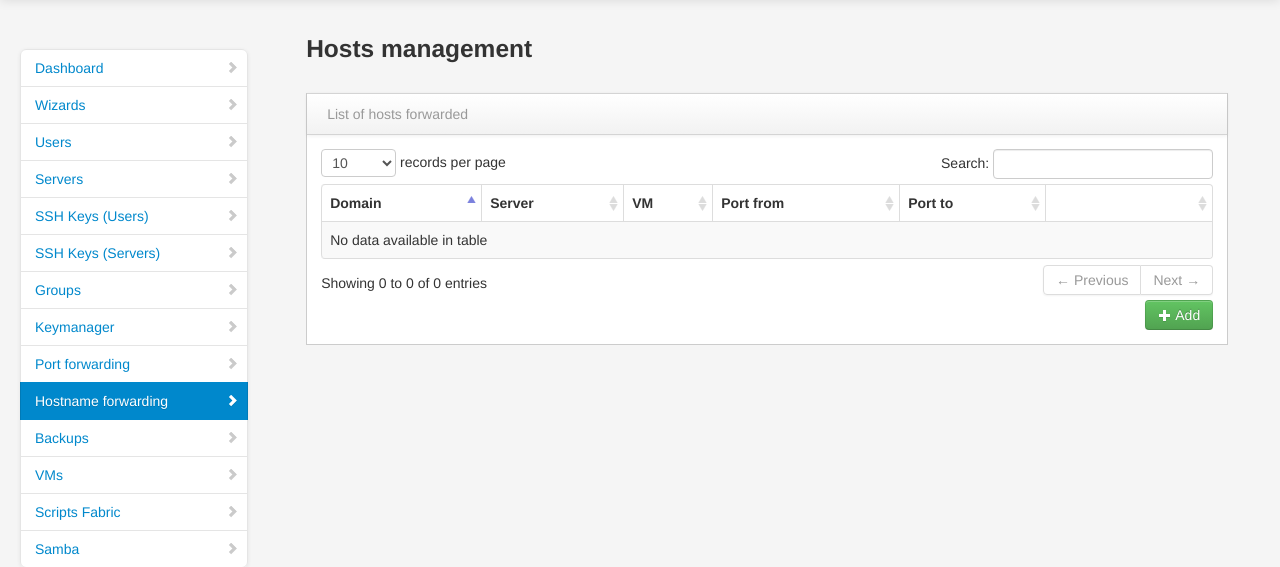
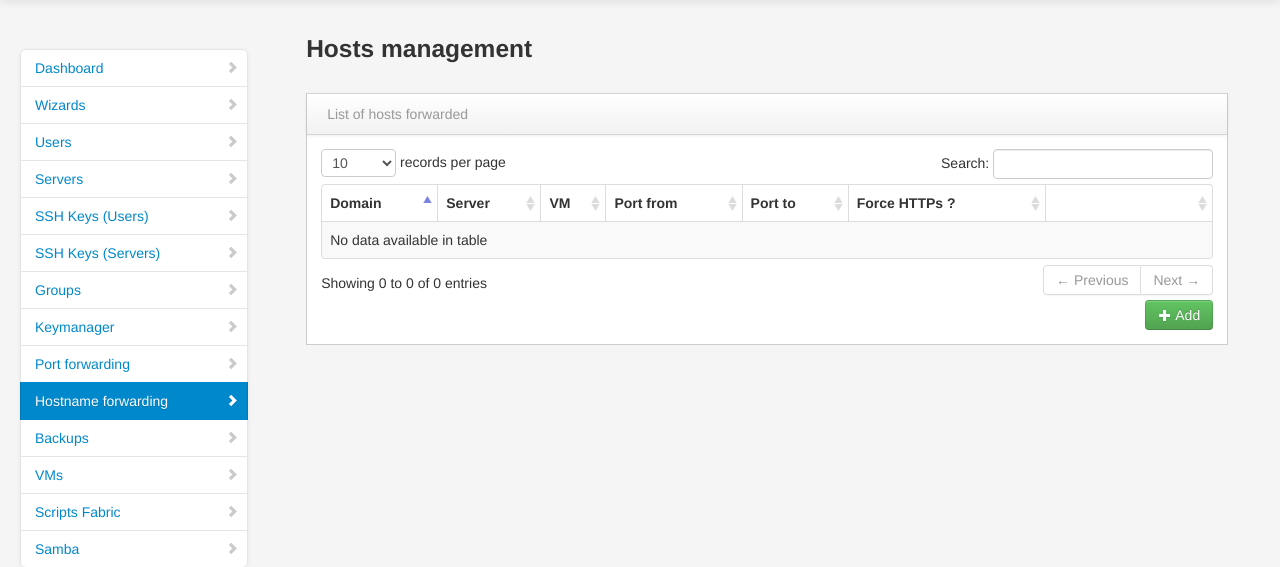
Before and after one commit to epfl-lts2/azimut-gestion, a Django app: page /hostnameforwarding/ in a window 1280 px wide. Shown: the part 41-608 px from the top of the page. Run offline with Django 3.2, Linux system fonts and the light colour scheme; the visitor is signed in with stand-in values (Sample User, id 1); data that the repository does not hold is empty; parts of the project's set-up code (start-up, migrations or seed data) failed here and were passed over; some libraries are stand-ins or nearby versions.

Commit message:
Force HTTPs

```diff
--- a/hostnameforwarding/models.py
+++ b/hostnameforwarding/models.py
@@ -11,6 +11,8 @@ class Hostnameforwarded(models.Model):
     port_from = models.IntegerField(default=80)
     port_to = models.IntegerField(default=80)
 
+    force_https = models.BooleanField(default=False)
+
     def clean(self):
         from django.core.exceptions import ValidationError
 
--- a/hostnameforwarding/templates/hostnameforwarding/hosts/list.html
+++ b/hostnameforwarding/templates/hostnameforwarding/hosts/list.html
@@ -27,6 +27,7 @@
 								<th>{% trans "VM" %}</th>
 								<th>{% trans "Port from" %}</th>
 								<th>{% trans "Port to" %}</th>
+								<th>{% trans "Force HTTPs ?" %}</th>
 								<th style="width: 150px;"></th>
 							</tr>
 						</thead>
@@ -38,6 +39,7 @@
 									<td>{{elem.server_to}} ({{elem.server_to.internal_ip}})</td>
 									<td>{{elem.port_from}}</td>
 									<td>{{elem.port_to}}</td>
+									<td>{{elem.force_https|yesno}}</td>
 									<td>
 										<a href="{% url 'hostnameforwarding.views.hosts_delete' elem.pk %}" class="btn btn-mini btn btn-danger" onclick="return confirm('{% trans "Are you sure ?" %}');"><i class="icon-remove icon-white"></i> {% trans "Delete" %}</a>
 										<a href="{% url 'hostnameforwarding.views.hosts_edit' elem.pk %}" class="btn btn-mini btn-primary"><i class="icon-pencil icon-white"></i> {% trans "Edit" %}</a>
--- a/hostnameforwarding/templates/hostnameforwarding/hosts/show.html
+++ b/hostnameforwarding/templates/hostnameforwarding/hosts/show.html
@@ -50,6 +50,11 @@
 									<div class="controls controls-txt">{{object.port_to}}</div>
 								</div>
 
+								<div class="control-group control-group-txt">
+									<label class="control-label control-label-txt">{% trans "Force HTTPs ?" %}</label>
+									<div class="controls controls-txt">{{object.force_https|yesno}}</div>
+								</div>
+
 							</fieldset>
 						</form>
 
--- a/hostnameforwarding/views.py
+++ b/hostnameforwarding/views.py
@@ -143,24 +143,28 @@ server {
 
 }
 """
+
     for host in obj.hoststoforward.all():
         script += """server {
     listen """ + str(host.port_from) + """;
     server_name """ + host.domain + """;
 
-    location / {
     """
 
-        if host.port_to == 80:
-            script += """        proxy_pass http://""" + host.server_to.internal_ip + """/;
-    """
-        else:
-            script += """        proxy_pass http://""" + host.server_to.internal_ip + """:""" + str(host.port_to) + """/;
-    """
+        if not host.force_https:
+            script += """location / {
+            """
 
-        script += """        access_log off;
-    }
-    """
+            if host.port_to == 80:
+                script += """        proxy_pass http://""" + host.server_to.internal_ip + """/;
+        """
+            else:
+                script += """        proxy_pass http://""" + host.server_to.internal_ip + """:""" + str(host.port_to) + """/;
+        """
+
+            script += """        access_log off;
+        }
+        """
 
         if host.port_from == 443 and settings.NGNIX_SSL_PEM != '' and settings.NGNIX_SSL_KEY != '':
             script += """        ssl on;
@@ -170,6 +174,12 @@ server {
             script += """        ssl_certificate_key  """ + settings.NGNIX_SSL_KEY + """;
     """
 
+
+        if host.force_https:
+                script += """      return 301 https://$server_name$request_uri;
+            """
+
+
         script += """
     }
         """
```
Also changed, not shown: hostnameforwarding/migrations/0003_auto__add_field_hostnameforwarded_force_https.py (added).
